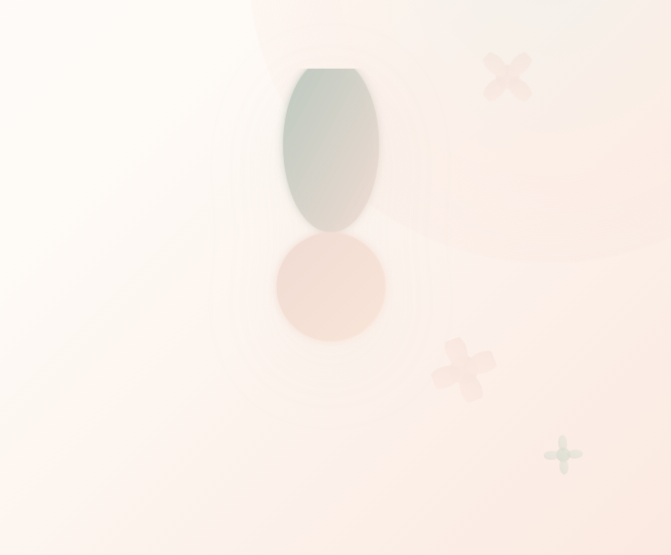
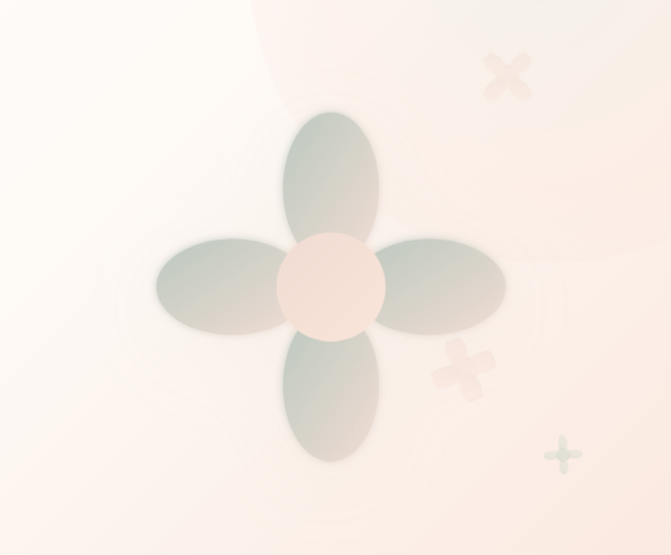
Before and after one commit to maickelverdoot-dotcom/free-mind-beauty, a plain HTML site: page index.html in a window 1280 px wide. Shown: the part 162-717 px from the top of the page, 609-1280 px from the left. Drawn offline with nearby package versions, Linux system fonts and the light colour scheme.

Commit message:
Update index.html

```diff
--- a/index.html
+++ b/index.html
@@ -1367,11 +1367,9 @@
                 </a>
             </div>
         </div>
-
-        <!-- SVG Illustratie - Bloem -->
+              <!-- SVG Illustratie - Grote Bloem Volledig Hersteld -->
         <div class="hero-illustration">
-            <svg viewBox="0 0 200 200" xmlns="http://www.w3.org/2000/svg">
-                <!-- Bloem in speelse pastels -->
+            <svg viewBox="0 0 200 200" xmlns="http://w3.org">
                 <defs>
                     <linearGradient id="petalGradient" x1="0%" y1="0%" x2="100%" y2="100%">
                         <stop offset="0%" style="stop-color:#bcc9bf;stop-opacity:1" />
@@ -1390,14 +1388,20 @@
                     </filter>
                 </defs>
 
-                <!-- Bloemblaadjes - 5 stuks speels -->
+                <!-- Alle bloemblaadjes en het hart zijn hier correct gesloten -->
                 <g id="flower" filter="url(#glow)">
-                    <ellipse cx="100" cy="35" rx="22" ry="40" fill="url(#petalGradient)" />
-                    <!-- De afgebroken code is hieronder netjes hersteld en gesloten -->
+                    <ellipse cx="100" cy="55" rx="22" ry="35" fill="url(#petalGradient)" />
+                    <ellipse cx="145" cy="100" rx="35" ry="22" fill="url(#petalGradient)" />
+                    <ellipse cx="100" cy="145" rx="22" ry="35" fill="url(#petalGradient)" />
+                    <ellipse cx="55" cy="100" rx="35" ry="22" fill="url(#petalGradient)" />
                     <circle cx="100" cy="100" r="25" fill="url(#centerGradient)" />
                 </g>
             </svg>
         </div>
+
+
+
+
     </header>
 
 <!-- 1. DE ADMIN KNOP (Staat nu vast LINKSBOVEN op je scherm) -->
```
